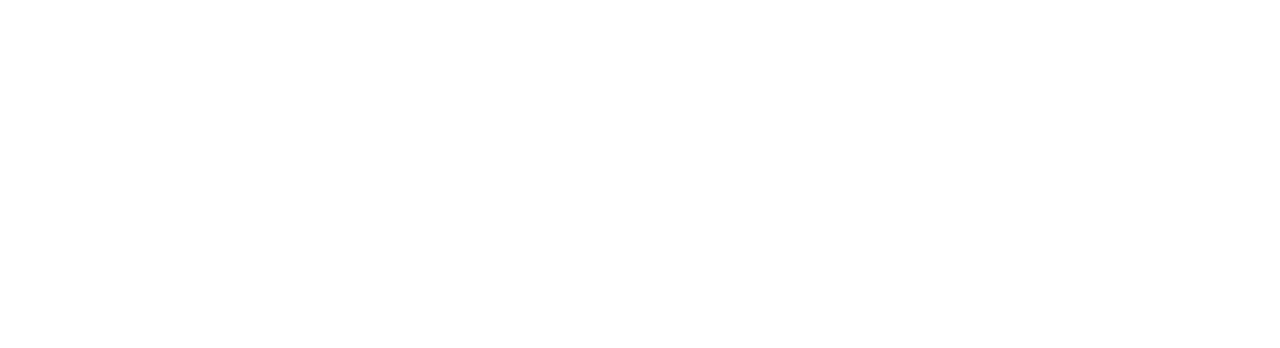
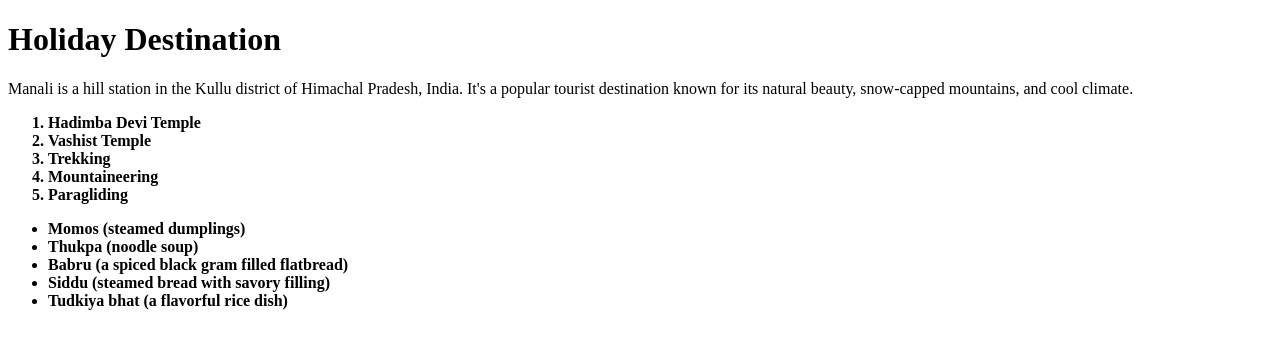
Before and after one commit to acciojob/favorite-holiday-Manisha2505, a website: page main.html in a window 1280 px wide. Drawn offline with Linux system fonts and the light colour scheme.

Commit message:
created a submission

```diff
--- a/main.html
+++ b/main.html
@@ -7,6 +7,24 @@
 </head>
 
 <body>
+	<h1>Holiday Destination</h1>
+	<p>Manali is a hill station in the Kullu district of Himachal Pradesh, India. It's a popular tourist destination known for its natural beauty, snow-capped mountains, and cool climate. </p>
+	<ol>
+		<b><li>Hadimba Devi Temple</li>
+		<li>Vashist Temple</li>
+		<li>Trekking</li>
+		<li>Mountaineering</li>
+		<li>Paragliding</li></b>
+	</ol>
+	<ul>
+		<b><li>Momos (steamed dumplings)</li>
+		<li>Thukpa (noodle soup)</li>
+		<li>Babru (a spiced black gram filled flatbread)</li>
+		<li>Siddu (steamed bread with savory filling)</li>
+		<li>Tudkiya bhat (a flavorful rice dish)</li></b>
+	</ul>
+
+
 	<!-- the entire body must be written by student -->
     <script type="text/javascript" src="./script.js">
 </script>
--- a/script.js
+++ b/script.js
@@ -1 +1,4 @@
 //your JS code here. If required.
+li{
+	em
+}
```
